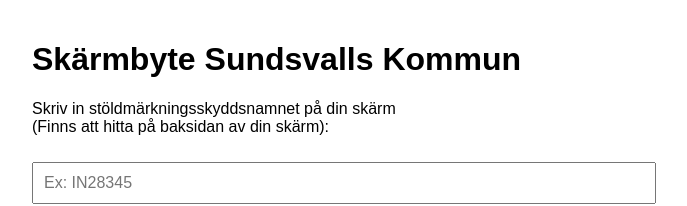
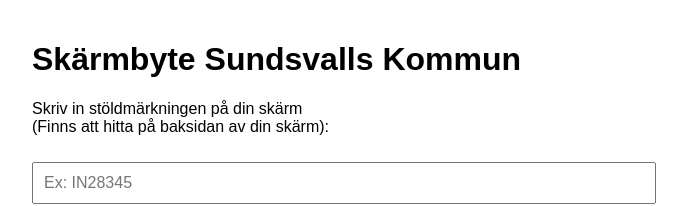
Before and after one commit to PreRepSundsvall/Skarm, a plain HTML site: page index.html in a window 1280 px wide. Shown: the top 206 px of the page, without its empty margins (308-995 px from the left). Drawn offline with Linux system fonts and the light colour scheme.

Commit message:
Update index.html

```diff
--- a/index.html
+++ b/index.html
@@ -12,7 +12,7 @@
 <body>
   <h1>Skärmbyte Sundsvalls Kommun</h1>
   <p>
-  Skriv in stöldmärkningsskyddsnamnet på din skärm<br>
+  Skriv in stöldmärkningen på din skärm<br>
   (Finns att hitta på baksidan av din skärm):
 </p>
   <input type="text" id="skarmInput" placeholder="Ex: IN28345" />
```
